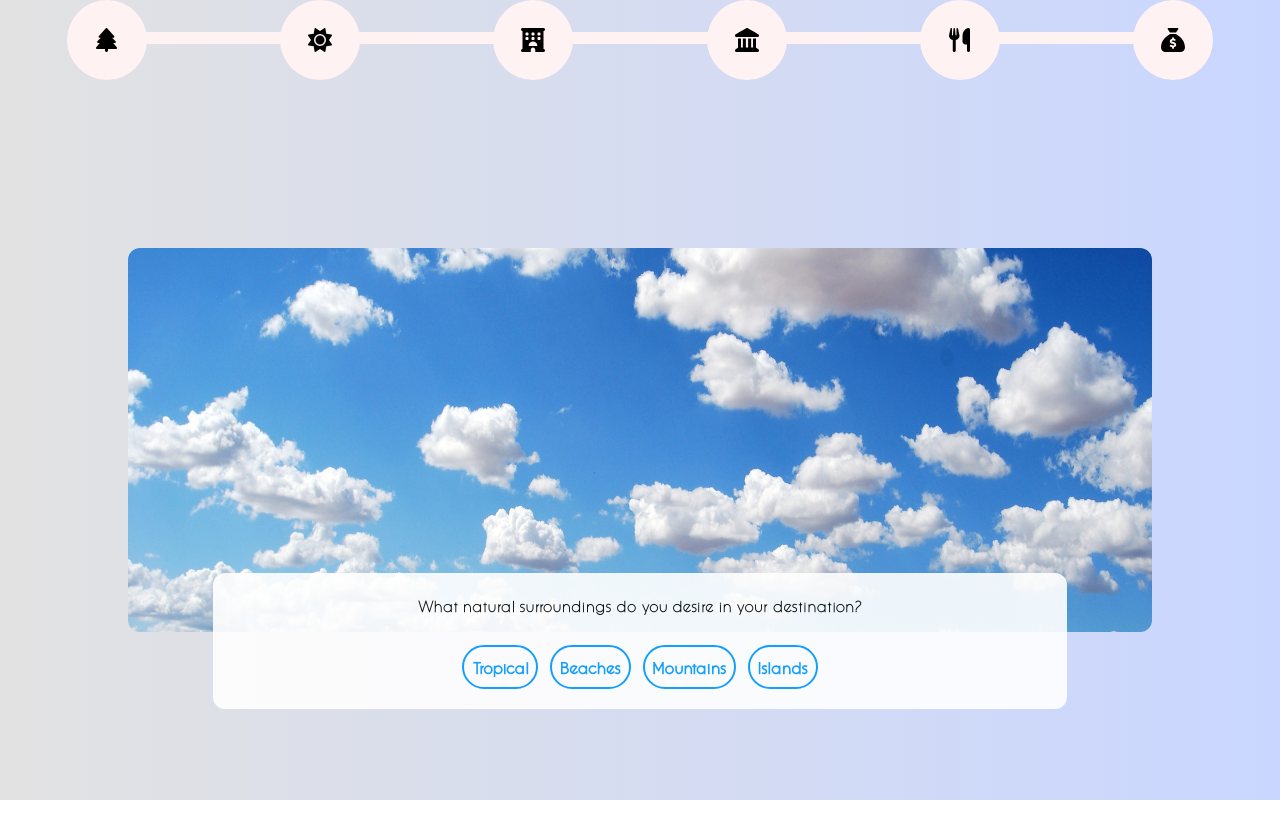
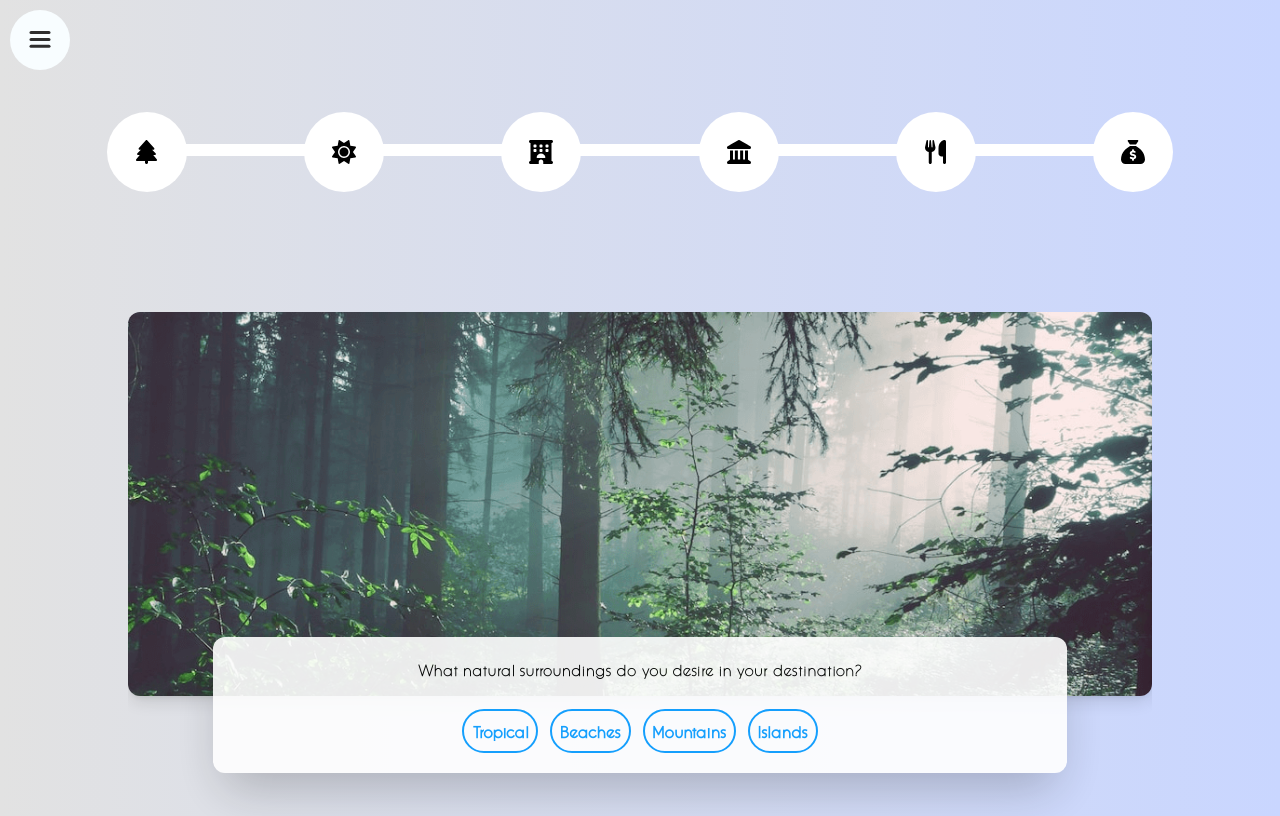
Before and after one commit to Elyes3/MapMinds, a React (Create React App) app: page / in a window 1280 px wide. Built offline with nearby package versions, Linux system fonts and the light colour scheme.

Commit message:
ADD_FINISH_USER_QUESITONS

```diff
--- a/src/App.css
+++ b/src/App.css
@@ -23,3 +23,83 @@ div[data-bottom="0"]{
   bottom:-20%
 }
 }
+.transition-1 {
+  transition: translate;
+  transition-duration: 1;
+}
+
+.color-invert-hover:hover {
+  color: white;
+  background-color: #0099ff;
+  transition: 0.5s;
+}
+
+.background {
+  position: absolute;
+  top: 0;
+  left: 0;
+  bottom: 0;
+  width: 300px;
+  background: rgb(248, 253, 255);
+  padding: 15px;
+  z-index: 50;
+
+}
+
+nav {
+  position: absolute;
+  top: 0;
+  left: 0;
+  bottom: 0;
+  width: 300px;
+}
+
+.response-card {
+  cursor: pointer;
+  transition: color 0.5s ease;
+}
+
+.change-bg {
+  transition: 0.5s
+}
+
+.response-card:hover>.change-bg {
+  background-color: white;
+  color: #0099ff;
+}
+
+.response-card::after {
+  content: "";
+  position: absolute;
+  top: 0;
+  left: 0;
+  height: 100%;
+  z-index: -20;
+  width: 0%;
+  background-color: #0099ff;
+  transition: width 0.5s ease;
+}
+
+.response-card::before {
+  content: "";
+  position: absolute;
+  top: 0;
+  right: 0;
+  height: 100%;
+  z-index: -20;
+  width: 0%;
+  background-color: #0099ff;
+  transition: width 0.5s ease;
+}
+
+.response-card:hover::before {
+  width: 50%;
+}
+
+.response-card:hover::after {
+  width: 50%;
+}
+
+.response-card:hover {
+  color: white;
+}
--- a/src/App.tsx
+++ b/src/App.tsx
@@ -6,6 +6,8 @@ import { useState } from 'react';
 import DestinationDetailsCard from './components/DestinationDetailsCard';
 import Criteria from './shared/Criteria';
 import data from './data/data';
+import { Example } from './components/Sidebar';
+import './App.css';
 function shuffleArray(array: Criteria[]) {
   for (let i = array.length - 1; i > 0; i--) {
     const j = Math.floor(Math.random() * (i + 1));
@@ -13,7 +15,13 @@ function shuffleArray(array: Criteria[]) {
   }
   return array;
 }
+type UserQuestionAndResponse = {
+  question: string;
+  response: string | number;
+};
 function App() {
+  const [userRes, setUserRes] = useState<UserQuestionAndResponse[]>([]);
+
   const [criteria, setCriteria] = useState<Criteria[]>([
     { key: 'Weather', image: 'weather' },
     { key: 'Nature', image: 'nature' },
@@ -22,29 +30,46 @@ function App() {
     { key: 'Culture', image: 'culture' },
     { key: 'Budget', image: 'budget' },
   ]);
+  const [selectedItem, setSelectedItem] = useState<string>('');
+  const [criteriaNumber, setCriteriaNumber] = useState<number>(0);
   const [criteriaResponse, setCriteriaResponse] = useState<CriteriaResponse>({
-    criteriaNumber: 0,
-    selectedItem: '',
-    budget: 2000,
+    budget: 0,
+    weather: '',
+    nature: '',
+    food: '',
+    culture: '',
+    accommodation: '',
   });
   const allImages = (): string[] => {
     const images: string[] = [];
-    Object.keys(data).map((criteria) => {
-      images.push(data[criteria].image);
+    criteria.forEach((criteri) => {
+      images.push(criteri.image);
     });
     return images;
   };
-  const [cardAnimation, setCardAnimation] = useState<boolean>(false);
-  const changeCardAnimation = (value: boolean) => {
-    setCardAnimation(value);
+  const setBudget = (budget: number) => {
+    setSelectedItem(`${budget}`);
+    const updatedBudget = { ...criteriaResponse, budget };
+    setCriteriaResponse(updatedBudget);
   };
+
   const changeCriteriaResponse = (
     key: keyof CriteriaResponse,
     value: string | number,
   ) => {
-    let updatedCriteriaInfo = { ...criteriaResponse, [key]: value };
-    if (key == 'criteriaNumber')
-      updatedCriteriaInfo = { ...updatedCriteriaInfo, selectedItem: '' };
+    console.log(key);
+    console.log(value);
+    const userResponses = [
+      ...userRes,
+      {
+        question: data[criteria[criteriaNumber].image].question,
+        response: value,
+      },
+    ];
+    setUserRes(userResponses);
+    setCriteriaNumber((prev) => prev + 1);
+    setSelectedItem('');
+    const updatedCriteriaInfo = { ...criteriaResponse, [key]: value };
     console.log(updatedCriteriaInfo);
     setCriteriaResponse(updatedCriteriaInfo);
   };
@@ -53,22 +78,35 @@ function App() {
     setCriteria(shuffledCriteria);
   }, []);
   return (
-    <div className="w-full h-full">
-      <ProgressBar
-        criteria={criteria}
-        itemNumber={criteriaResponse.criteriaNumber}
-      />
+    <div className="w-full h-full p-12 overflow-visible">
+      <Example userQuestionsAndResponse={userRes} />
+      <ProgressBar criteria={criteria} itemNumber={criteriaNumber} />
       <div className="h-full justify-center items-center flex">
-        <DestinationDetailsCard
-          criteriaInfo={data[criteria[criteriaResponse.criteriaNumber].image]}
-          changeCriteriaResponse={changeCriteriaResponse}
-          budget={criteriaResponse.budget}
-          selectedItem={criteriaResponse.selectedItem}
-          itemNumber={criteriaResponse.criteriaNumber}
-          currentCriteria={allImages()}
-          cardAnimation={cardAnimation}
-          setCardAnimation={changeCardAnimation}
-        ></DestinationDetailsCard>
+        {criteriaNumber < 6 ? (
+          <DestinationDetailsCard
+            criteriaInfo={data[criteria[criteriaNumber].image]}
+            changeCriteriaResponse={changeCriteriaResponse}
+            budget={criteriaResponse.budget}
+            selectedItem={selectedItem}
+            setBudget={setBudget}
+            itemNumber={criteriaNumber}
+            setCriteriaNumber={setCriteriaNumber}
+            setSelectedItem={setSelectedItem}
+            allCriteria={allImages()}
+          ></DestinationDetailsCard>
+        ) : (
+          <div
+            style={{ width: '80vw' }}
+            className="shadow-2xl bg-white opacity-90 p-5 text-center rounded-full"
+          >
+            <p
+              className="text-6xl"
+              onClick={() => console.log(JSON.stringify(criteriaResponse))}
+            >
+              Your suggested destinations are :
+            </p>
+          </div>
+        )}
       </div>
     </div>
   );
--- a/src/components/Chips.tsx
+++ b/src/components/Chips.tsx
@@ -1,18 +1,15 @@
 import React from 'react';
 import { useState } from 'react';
-import { CriteriaResponse } from '../shared/CriteriaResponse';
+import { Dispatch, SetStateAction } from 'react';
 import { motion } from 'framer-motion';
 type Props = {
   choice: string;
-  changeCriteriaResponse: (
-    key: keyof CriteriaResponse,
-    value: string | number,
-  ) => void;
+  setSelectedItem: Dispatch<SetStateAction<string>>;
   selectedItem: string;
 };
 export default function Chips({
   choice,
-  changeCriteriaResponse,
+  setSelectedItem,
   selectedItem,
 }: Props) {
   const [isWavy, setIsWavy] = useState<boolean>(false);
@@ -41,8 +38,7 @@ export default function Chips({
         'p-2 relative border-2 rounded-full cursor-pointer overflow-hidden font-bold z-5 md:w-fit w-full border-[#0099ff] text-[#0099ff]'
       }
       onClick={() => {
-        if (selectedItem !== choice)
-          changeCriteriaResponse('selectedItem', choice);
+        if (selectedItem !== choice) setSelectedItem(choice);
       }}
     >
       <div className="z-10">{choice}</div>
--- a/src/components/DestinationDetailsCard.tsx
+++ b/src/components/DestinationDetailsCard.tsx
@@ -1,7 +1,8 @@
-import React from 'react';
+import React, { useEffect } from 'react';
 import { Question } from '../shared/Questions';
 import Chips from './Chips';
-import { motion } from 'framer-motion';
+import { motion, useAnimation } from 'framer-motion';
+import { Dispatch, SetStateAction } from 'react';
 import { CriteriaResponse } from '../shared/CriteriaResponse';
 type Props = {
   changeCriteriaResponse: (
@@ -11,10 +12,11 @@ type Props = {
   criteriaInfo: Question;
   budget: number;
   selectedItem: string;
-  currentCriteria: string[];
   itemNumber: number;
-  cardAnimation: boolean;
-  setCardAnimation: (value: boolean) => void;
+  allCriteria: string[];
+  setBudget: (budget: number) => void;
+  setSelectedItem: Dispatch<SetStateAction<string>>;
+  setCriteriaNumber: Dispatch<SetStateAction<number>>;
 };
 export default function DestinationDetailsCard({
   changeCriteriaResponse,
@@ -22,8 +24,33 @@ export default function DestinationDetailsCard({
   budget,
   selectedItem,
   itemNumber,
-  currentCriteria,
+  allCriteria,
+  setSelectedItem,
+  setBudget,
 }: Props) {
+  useEffect(() => {
+    console.log('EFFECT');
+    parentControls.mount();
+    childControls.mount();
+  }, []);
+  const parentControls = useAnimation();
+  const childControls = useAnimation();
+  const handleAnimation = async () => {
+    await childControls.start({ y: -150 }, { duration: 0.5 });
+    await parentControls.start({ overflow: 'hidden' });
+    await childControls.start({ y: 300 }, { duration: 0.5 });
+
+    changeCriteriaResponse(
+      //@ts-ignore
+      allCriteria[itemNumber],
+      allCriteria[itemNumber] === 'budget'
+        ? parseInt(selectedItem)
+        : selectedItem,
+    );
+    await childControls.start({ y: -150 }, { duration: 0.5 });
+    await parentControls.start({ overflow: 'visible' });
+    await childControls.start({ y: 0 }, { duration: 0.5 });
+  };
   const icon = {
     hidden: {
       opacity: 0,
@@ -79,29 +106,35 @@ export default function DestinationDetailsCard({
     >
       <div className="h-full flex overflow-hidden" style={{ width: '100%' }}>
         <div
+          className="transition-1"
           style={{
             width: 80 * 6 + 'vw',
             display: 'flex',
             height: '100%',
+            transition: 'transform ease-out 0.3s',
             transform: `translateX(${-(itemNumber * 80)}vw)`,
             alignItems: 'center',
             justifyContent: 'center',
           }}
         >
-          {currentCriteria.map((criteria, id) => (
-            <div
+          {allCriteria.map((criteria, id) => (
+            <motion.div
               key={id}
-              className="h-64 md:h-96 w-full rounded-xl flex justify-center items-center relative"
+              animate={parentControls}
+              initial={{ overflow: 'visible' }}
+              className="h-64 md:h-96 w-full rounded-xl flex justify-center items-center relative shadow-lg"
               style={{
-                backgroundImage: 'url("' + criteria + '")',
+                backgroundImage: 'url("' + criteriaInfo.image + '")',
                 backgroundSize: 'cover',
                 backgroundRepeat: 'no-repeat',
                 width: '80vw',
                 backgroundPosition: 'center',
               }}
             >
-              <div
-                className="w-11/12 md:w-10/12 lg:w-10/12 bg-white opacity-90 p-5 rounded-xl absolute bottom"
+              <motion.div
+                animate={childControls}
+                transition={{ duration: 1.5 }}
+                className="w-11/12 md:w-10/12 lg:w-10/12 bg-white shadow-2xl  opacity-90 p-5 rounded-xl absolute bottom"
                 data-bottom={criteriaInfo.choices?.length}
               >
                 <div>
@@ -114,7 +147,7 @@ export default function DestinationDetailsCard({
                         key={choice}
                         choice={choice}
                         selectedItem={selectedItem}
-                        changeCriteriaResponse={changeCriteriaResponse}
+                        setSelectedItem={setSelectedItem}
                       ></Chips>
                     ))
                   ) : (
@@ -125,12 +158,9 @@ export default function DestinationDetailsCard({
                         defaultValue="0"
                         max="30000"
                         className="input-range"
-                        onChange={(event) =>
-                          changeCriteriaResponse(
-                            'budget',
-                            parseInt(event.target.value),
-                          )
-                        }
+                        onChange={(event) => {
+                          setBudget(parseInt(event.target.value));
+                        }}
                       />
                       <span
                         className="font-bold text-blue-500"
@@ -144,12 +174,31 @@ export default function DestinationDetailsCard({
                     <motion.button
                       initial="hidden"
                       animate="visible"
-                      onClick={() => {
-
-                        changeCriteriaResponse(
-                          'criteriaNumber',
-                          itemNumber + 1,
-                        );
+                      onClick={async () => {
+                        if (itemNumber < 5) handleAnimation();
+                        //@ts-ignore
+                        else if (itemNumber == 5) {
+                          await childControls.start(
+                            { y: -150 },
+                            { duration: 0.5 },
+                          );
+                          await parentControls.start({
+                            overflow: 'hidden',
+                          });
+                          await childControls.start(
+                            { y: 300 },
+                            { duration: 0.5 },
+                          );
+                          await parentControls.start(
+                            { y: 250, opacity: 0 },
+                            { duration: 0.5 },
+                          );
+                          changeCriteriaResponse(
+                            //@ts-ignore
+                            allCriteria[itemNumber],
+                            selectedItem,
+                          );
+                        }
                       }}
                       variants={buttonAnimation}
                       transition={{
@@ -225,8 +274,8 @@ export default function DestinationDetailsCard({
                     </motion.button>
                   )}
                 </div>
-              </div>
-            </div>
+              </motion.div>
+            </motion.div>
           ))}
         </div>
       </div>
--- /dev/null
+++ b/src/components/MenuToggle.tsx
@@ -0,0 +1,49 @@
+import * as React from 'react';
+import { motion } from 'framer-motion';
+
+const Path = (props) => (
+  <motion.path
+    fill="transparent"
+    strokeWidth="3"
+    stroke="hsl(0, 0%, 18%)"
+    strokeLinecap="round"
+    {...props}
+  />
+);
+type Props = {
+  toggle: (i?: number | undefined) => void;
+};
+export const MenuToggle = ({ toggle }: Props) => (
+  <button
+    style={{
+      position: 'absolute',
+      left: 29,
+      top: 30,
+      zIndex: 60,
+    }}
+    onClick={() => toggle()}
+  >
+    <svg width="23" height="23" viewBox="0 0 23 23">
+      <Path
+        variants={{
+          closed: { d: 'M 2 2.5 L 20 2.5' },
+          open: { d: 'M 3 16.5 L 17 2.5' },
+        }}
+      />
+      <Path
+        d="M 2 9.423 L 20 9.423"
+        variants={{
+          closed: { opacity: 1 },
+          open: { opacity: 0 },
+        }}
+        transition={{ duration: 0.1 }}
+      />
+      <Path
+        variants={{
+          closed: { d: 'M 2 16.346 L 20 16.346' },
+          open: { d: 'M 3 2.5 L 17 16.346' },
+        }}
+      />
+    </svg>
+  </button>
+);
--- /dev/null
+++ b/src/components/Navigation.tsx
@@ -0,0 +1,70 @@
+import * as React from 'react';
+import { motion } from 'framer-motion';
+
+const variants = {
+  open: {
+    transition: { staggerChildren: 0.07, delayChildren: 0.2 },
+  },
+  closed: {
+    transition: { staggerChildren: 0.05, staggerDirection: -1 },
+  },
+};
+
+const childVariants = {
+  open: {
+    y: 0,
+    opacity: 1,
+    transition: {
+      y: { stiffness: 1000, velocity: -100 },
+    },
+  },
+  closed: {
+    opacity: 0,
+    y: 50,
+    transition: {
+      y: { stiffness: 1000, velocity: -100 },
+    },
+  },
+};
+
+type UserQuestionAndResponse = {
+  question: string;
+  response: string | number;
+};
+type Props = {
+  userQuestionsAndResponse: UserQuestionAndResponse[];
+};
+const Navigation = ({ userQuestionsAndResponse }: Props) => (
+  <motion.div
+    className="flex justify-center flex-col gap-3 top-12 absolute p-3 w-full"
+    variants={variants}
+  >
+    <motion.h1 variants={childVariants} className="z-50 text-3xl text-center">
+      Your Responses:
+    </motion.h1>
+    {userQuestionsAndResponse.length > 0 ? (
+      userQuestionsAndResponse.map((userQA) => (
+        <motion.div
+          variants={childVariants}
+          key={userQA.response}
+          className="shadow-2xl border-none outline-none rounded-xl bg-white text-center z-50 p-5 overflow-hidden response-card relative"
+        >
+          <div className="mb-5">
+            <p className="text-md">{userQA.question}</p>
+          </div>
+          <span className="text-white bg-[#0099ff] p-3 rounded-xl change-bg">
+            {userQA.response}
+          </span>
+        </motion.div>
+      ))
+    ) : (
+      <motion.div
+        variants={childVariants}
+        className="shadow-2xl border-none outline-none rounded-xl w-full bg-white text-center z-50 p-3"
+      >
+        <h5>No Responses were made !</h5>
+      </motion.div>
+    )}
+  </motion.div>
+);
+export default Navigation;
--- a/src/components/ProgressBar.tsx
+++ b/src/components/ProgressBar.tsx
@@ -23,12 +23,12 @@ export default function ProgressBar({ criteria, itemNumber }: Props) {
     },
   };
   return (
-    <div className="w-full relative">
+    <div className="w-full relative mt-16">
       <motion.div
         initial={{ width: '0%' }}
         animate={{ width: '83.66%' }}
         transition={{ duration: 0.3, delay: 2.5 }}
-        className="absolute h-3 z-0 flex items-center bg-red-50 top-8"
+        className="absolute h-3 z-0 flex items-center bg-white top-8"
         style={{ left: 100 / 12 + '%' }}
       >
         <motion.div
--- a/src/components/ProgressItem.tsx
+++ b/src/components/ProgressItem.tsx
@@ -11,7 +11,7 @@ type Props = {
 export default function ProgressItem({ criteria, id, itemNumber }: Props) {
   return (
     <div className="flex justify-center">
-      <div className="w-20 h-20 rounded-full flex flex-col justify-center items-center z-5 overflow-hidden bg-red-50 relative">
+      <div className="w-20 h-20 rounded-full flex flex-col justify-center items-center z-5 overflow-hidden bg-white relative">
         <FontAwesomeIcon
           className={
             'text-2xl z-10 ' +
--- /dev/null
+++ b/src/components/Sidebar.tsx
@@ -0,0 +1,45 @@
+import React from 'react';
+import { useCycle } from 'framer-motion';
+import { motion } from 'framer-motion';
+import { MenuToggle } from './MenuToggle';
+import Navigation from './Navigation';
+const sidebar = {
+  open: (height = 1000) => ({
+    clipPath: `circle(${height * 2 + 200}px at 40px 40px)`,
+    transition: {
+      type: 'spring',
+      stiffness: 20,
+      restDelta: 2,
+    },
+  }),
+  closed: {
+    clipPath: 'circle(30px at 40px 40px)',
+    transition: {
+      delay: 0.5,
+      type: 'spring',
+      stiffness: 400,
+      damping: 40,
+    },
+  },
+};
+type UserQuestionAndResponse = {
+  question: string;
+  response: string | number;
+};
+type Props = {
+  userQuestionsAndResponse: UserQuestionAndResponse[];
+};
+export const Example = ({ userQuestionsAndResponse }: Props) => {
+  const [isOpen, toggleOpen] = useCycle(false, true);
+
+  return (
+    <motion.nav initial={false} animate={isOpen ? 'open' : 'closed'}>
+      <motion.div className="background overflow-scroll" variants={sidebar}>
+        <Navigation
+          userQuestionsAndResponse={userQuestionsAndResponse}
+        ></Navigation>
+        <MenuToggle toggle={() => toggleOpen()} />
+      </motion.div>
+    </motion.nav>
+  );
+};
```
Also changed, not shown: src/shared/CriteriaResponse.ts (+5 -2 lines), .eslintrc.js.
